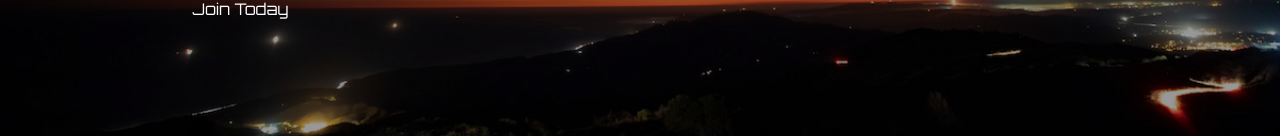
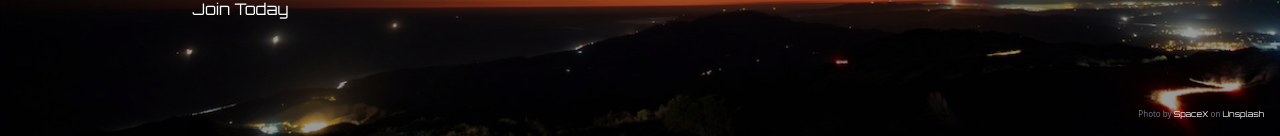
Before and after one commit to govindraj7/GISart_Blog, a Flask app: page / in a window 1280 px wide. Shown: the part 664-800 px from the top of the page. Run offline with Flask 2, Linux system fonts and the light colour scheme; some libraries are stand-ins or nearby versions.

Commit message:
users tbale refactor, size limt on img upload

```diff
--- a/app/dynamic_pgs/models.py
+++ b/app/dynamic_pgs/models.py
@@ -14,7 +14,6 @@ class Users(db.Model, CRUDMixin, UserMixin):
     date_added = db.Column(db.DateTime, nullable=False, default=datetime.utcnow)
     bio = db.Column(db.String(400), nullable=True)
     profile_pic = db.Column(db.String, nullable=False)
-    role = db.Column(db.String(32), nullable=True,  default='User')
     # security - hashed password stored
     password_hash = db.Column(db.String(128))
     # one-to-many relationship
--- a/app/dynamic_pgs/routes.py
+++ b/app/dynamic_pgs/routes.py
@@ -197,6 +197,12 @@ def create_post():
 
   if form.validate_on_submit():
     image = request.files["file"]
+    blob =  image.read()
+    image_size = len(blob)
+    max_size = 1024 * 1000 * 5
+    if image_size > max_size:
+      flash("File size is too large, 5MB is the limit.")
+      return redirect(request.url)
     # ensure only an image file is submitted
     if image.filename == "":
       flash("File must have a name.")
--- a/app/static/css/hero.css
+++ b/app/static/css/hero.css
@@ -27,6 +27,13 @@
   margin-bottom: 1rem;
 }
 
+.hero-credit {
+  font-size: 0.5rem;
+  position: absolute;
+  right: 1rem;
+  bottom: 1rem;
+  z-index: 400;
+}
 /** ///// text related ///// ------------------------------------------------------------------------------------------------------------------------ */
 
 #hero h1 {
--- a/app/static/css/main.css
+++ b/app/static/css/main.css
@@ -1,7 +1,7 @@
 /*! ///// general css ///// */
 
 html {
-  background-color: var(--pri-bg);
+  background-color: #141414;
 }
 
 :root {
--- a/app/templates/components/hero.html
+++ b/app/templates/components/hero.html
@@ -30,6 +30,18 @@
     {% endif %}
   </div>
 </section>
+<small class="text-muted hero-credit">
+  Photo by
+  <a
+    href="https://unsplash.com/@spacex?utm_source=unsplash&utm_medium=referral&utm_content=creditCopyText"
+    >SpaceX</a
+  >
+  on
+  <a
+    href="https://unsplash.com/s/photos/spacex?utm_source=unsplash&utm_medium=referral&utm_content=creditCopyText"
+    >Unsplash</a
+  >
+</small>
 
 <div class="img-bg">
   <img
```
Also changed, not shown: app/templates/blog_post_pgs/create_post.html (+8 -4 lines), migrations/versions/3b2038a2f169_altered_users_db_removed_redunted_col.py (added, +28 -0 lines).
